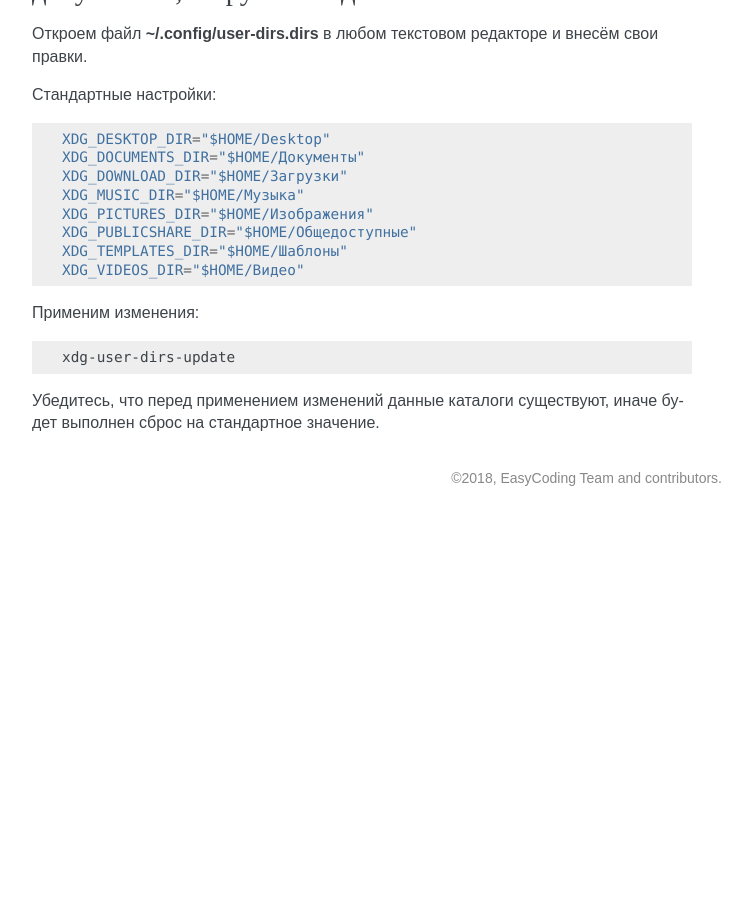
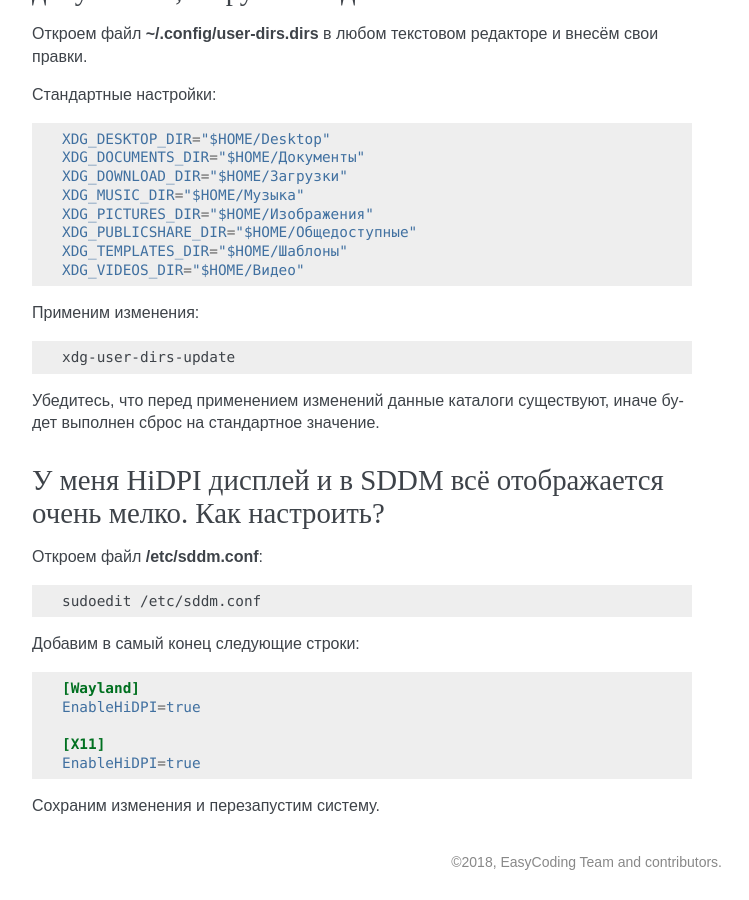
Before and after one commit to RussianFedora/FAQ, a Sphinx documentation site: the page built from source/using-system.rst, in a window 1280 px wide and 900 px high, scrolled down 19680 px. Shown: the whole window, without its empty margins (388-1137 px from the left). Built offline with Sphinx 7.4.7, drawn with Linux system fonts in a browser that asks for light colours; before the commit the page ends 20196 px from its top, so only the background shows below that; some of the changed text lies outside the part shown.

Commit message:
Added question about HiDPI displays support in SDDM.

```diff
--- a/source/using-system.rst
+++ b/source/using-system.rst
@@ -1157,3 +1157,27 @@ KDE предоставляет особый PAM модуль для автома
     xdg-user-dirs-update
 
 Убедитесь, что перед применением изменений данные каталоги существуют, иначе будет выполнен сброс на стандартное значение.
+
+.. index:: sddm, hidpi, scaling
+.. _sddm-hidpi:
+
+У меня HiDPI дисплей и в SDDM всё отображается очень мелко. Как настроить?
+==============================================================================
+
+Откроем файл **/etc/sddm.conf**:
+
+.. code-block:: bash
+
+    sudoedit /etc/sddm.conf
+
+Добавим в самый конец следующие строки:
+
+.. code-block:: ini
+
+    [Wayland]
+    EnableHiDPI=true
+
+    [X11]
+    EnableHiDPI=true
+
+Сохраним изменения и перезапустим систему.
```
